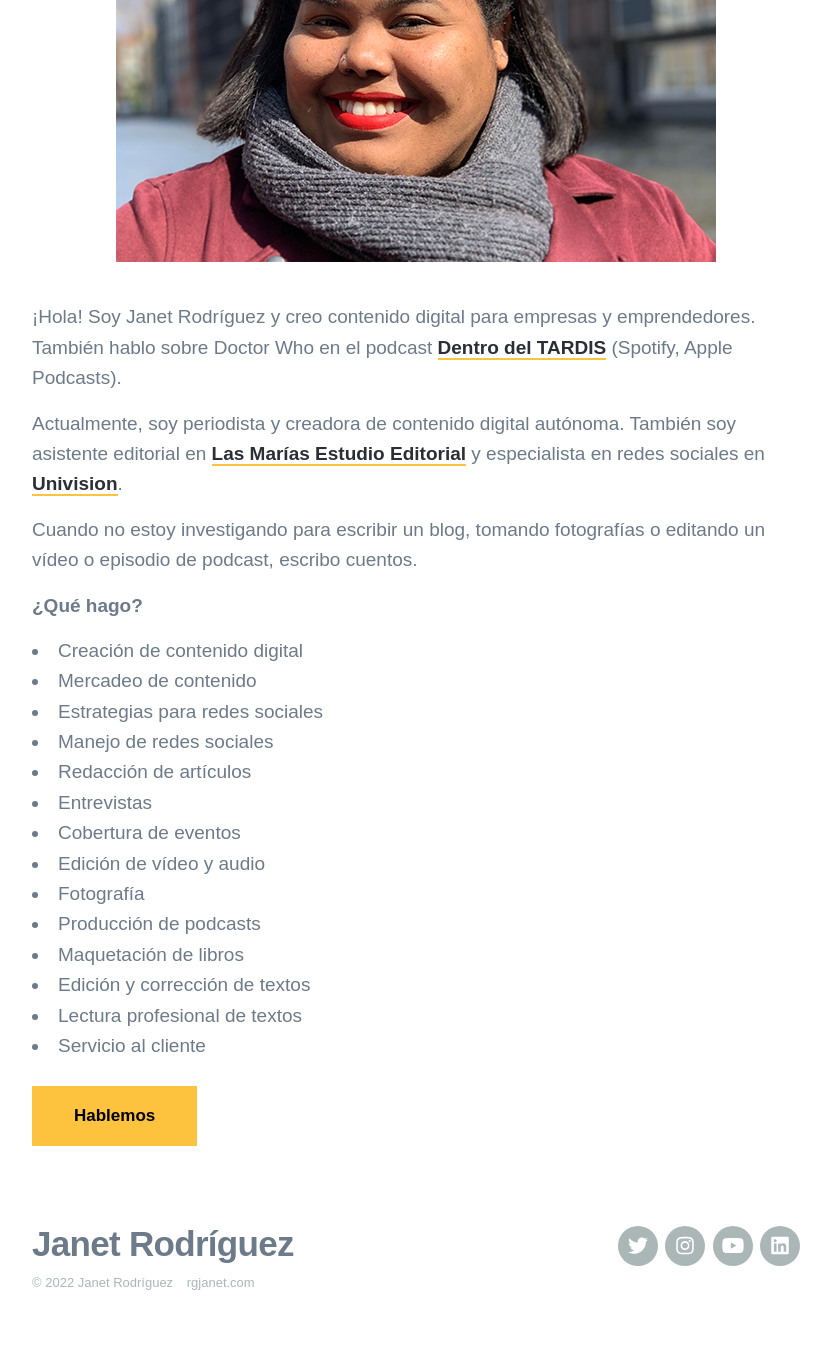
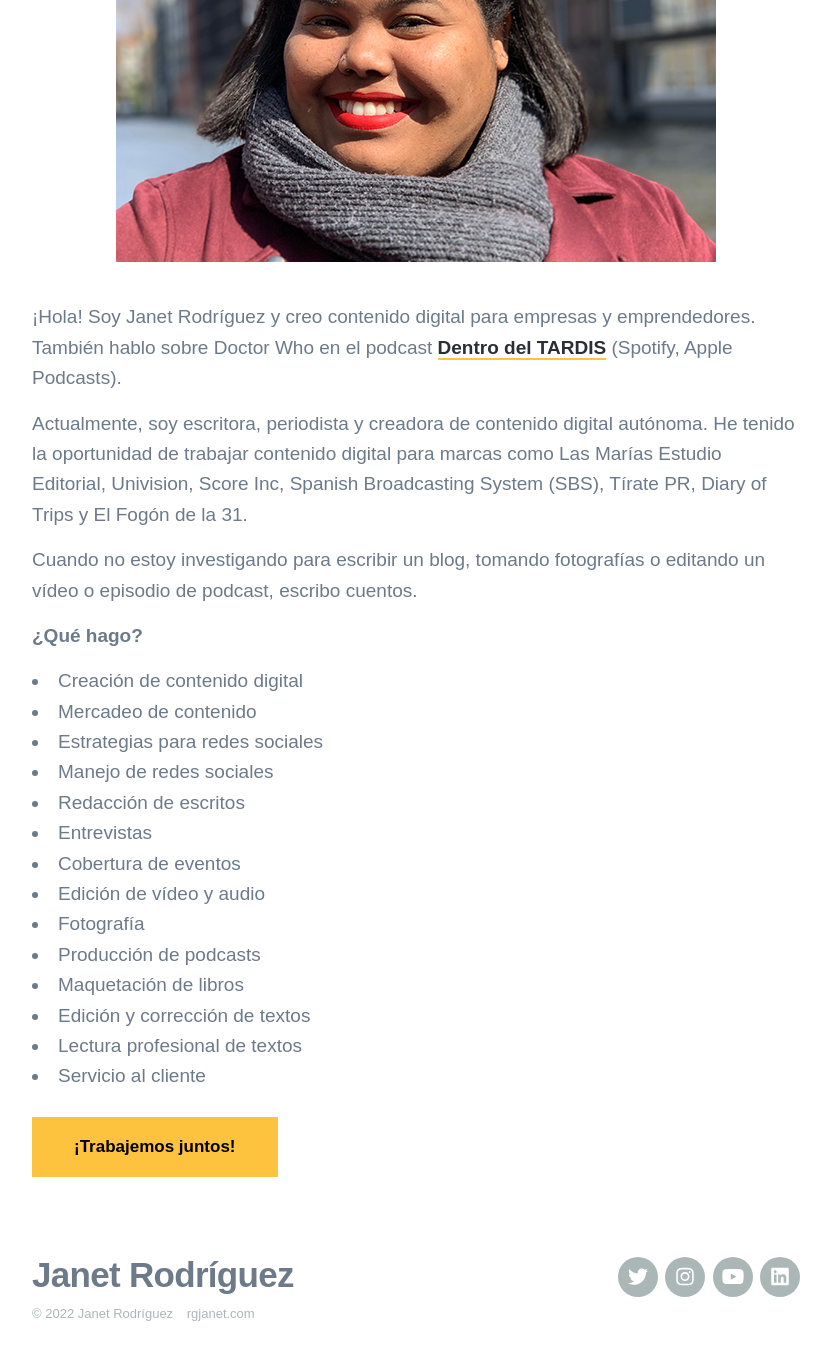
Before and after one commit to rgjanet/rgjanet.github.io, a Jekyll site: the page built from _pages/acerca.md, in a window 1280 px wide and 1400 px high, scrolled down 648 px. Shown: the top 1360 px of the window, without its empty margins (224-1055 px from the left). Built offline with Jekyll 4.4.1, drawn with Linux system fonts in a browser that asks for light colours; nearby versions of some CDN libraries; some web fonts are replaced.

Commit message:
Update acerca.md

```diff
--- a/_pages/acerca.md
+++ b/_pages/acerca.md
@@ -9,7 +9,7 @@ featured_image: /images/Proyectos/videos-rgjanet.png
 
 ¡Hola! Soy Janet Rodríguez y creo contenido digital para empresas y emprendedores. También hablo sobre Doctor Who en el podcast [Dentro del TARDIS](http://www.anchor.com/dentrodeltardis) (Spotify, Apple Podcasts).
 
-Actualmente, soy periodista y creadora de contenido digital autónoma. También soy asistente editorial en [Las Marías Estudio Editorial](http://www.lasmariaseditorial.com) y especialista en redes sociales en [Univision](http://www.univision.com).
+Actualmente, soy escritora, periodista y creadora de contenido digital autónoma. He tenido la oportunidad de trabajar contenido digital para marcas como Las Marías Estudio Editorial, Univision, Score Inc, Spanish Broadcasting System (SBS), Tírate PR, Diary of Trips y El Fogón de la 31.
 
 Cuando no estoy investigando para escribir un blog, tomando fotografías o editando un vídeo o episodio de podcast, escribo cuentos.
 
@@ -19,7 +19,7 @@ Cuando no estoy investigando para escribir un blog, tomando fotografías o edita
 * Mercadeo de contenido
 * Estrategias para redes sociales
 * Manejo de redes sociales
-* Redacción de artículos
+* Redacción de escritos
 * Entrevistas
 * Cobertura de eventos
 * Edición de vídeo y audio
@@ -30,4 +30,4 @@ Cuando no estoy investigando para escribir un blog, tomando fotografías o edita
 * Lectura profesional de textos
 * Servicio al cliente
 
-<a href="mailto:janet@rgjanet.com" class="button button--large">Hablemos</a>
+<a href="mailto:janet@rgjanet.com" class="button button--large">¡Trabajemos juntos!</a>
```
